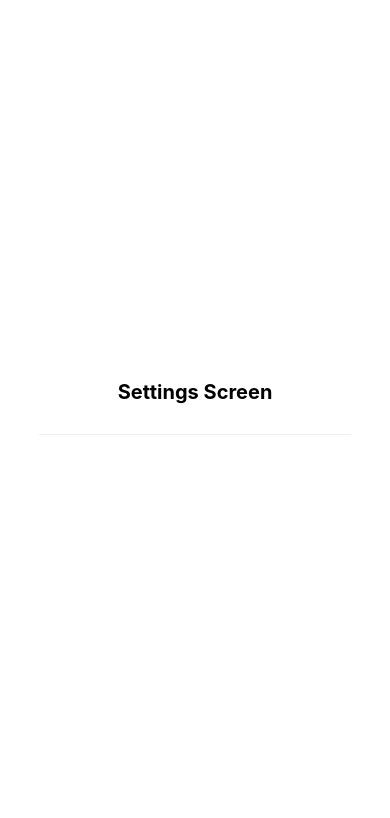
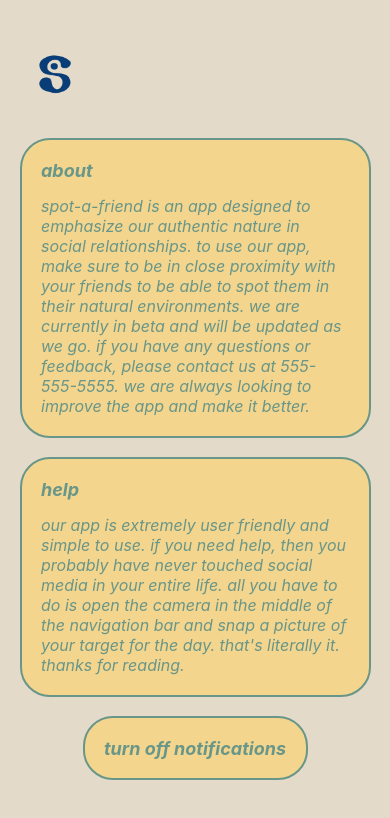
Before and after one commit to jeffzhou02/SpotAFriend, a React Native app in the folder frontend/: screen /Settings in a window 390 px wide. Shown: the top 818 px of the page. Built offline with nearby package versions, Linux system fonts and the light colour scheme; what expo-linking would draw is missing.

Commit message:
setttings done

```diff
--- a/frontend/screens/SettingsScreen.tsx
+++ b/frontend/screens/SettingsScreen.tsx
@@ -1,24 +1,111 @@
 import {
   StyleSheet,
+  ScrollView,
+  Image,
   TouchableOpacity,
-  Image,
-  ImageBackground,
+  Pressable,
+  Modal,
+  Alert,
 } from "react-native";
+
+import React, { ReactNode, useEffect, useState } from "react";
 
 import { Text, View } from "../components/Themed";
 import { RootTabScreenProps } from "../types";
+import { faker } from "@faker-js/faker";
 
-export default function SettingsScreen({
-  navigation,
-}: RootTabScreenProps<"Settings">) {
+function Back(props: any) {
+  return (
+    <TouchableOpacity onPress={() => BackHandler(props)}>
+      <Image
+        style={{
+          resizeMode: "contain",
+          height: 40,
+          width: 40,
+        }}
+        source={require("../assets/images/icon.png")}
+      />
+    </TouchableOpacity>
+  );
+}
+
+function BackHandler(props: any) {
+  props.navigate("Home");
+  return;
+}
+
+export default function HomeScreen({ navigation }: RootTabScreenProps<"Home">) {
+  const [modalVisible, setModalVisible] = useState(false);
   return (
     <View style={styles.container}>
-      <Text style={styles.title}>Settings Screen</Text>
       <View
-        style={styles.separator}
-        lightColor="#eee"
-        darkColor="rgba(255,255,255,0.1)"
-      />
+        style={{
+          height: 55,
+          flexDirection: "row",
+          alignItems: "flex-end",
+          justifyContent: "space-between",
+          marginTop: "10%",
+          paddingHorizontal: 15,
+          width: "90%",
+          backgroundColor: "transparent",
+        }}
+      >
+        <Back {...navigation} />
+      </View>
+      <View style={styles.container}>
+        <View style={styles.box}>
+          <Text style={styles.textStyle}>about</Text>
+          <Text style={styles.names}>
+            spot-a-friend is an app designed to emphasize our authentic nature
+            in social relationships. to use our app, make sure to be in close
+            proximity with your friends to be able to spot them in their natural
+            environments. we are currently in beta and will be updated as we go.
+            if you have any questions or feedback, please contact us at
+            555-555-5555. we are always looking to improve the app and make it
+            better.
+          </Text>
+        </View>
+        <View style={styles.box}>
+          <Text style={styles.textStyle}>help</Text>
+          <Text style={styles.names}>
+            our app is extremely user friendly and simple to use. if you need
+            help, then you probably have never touched social media in your
+            entire life. all you have to do is open the camera in the middle of
+            the navigation bar and snap a picture of your target for the day.
+            that's literally it. thanks for reading.
+          </Text>
+        </View>
+        <Modal
+          animationType="slide"
+          transparent={true}
+          visible={modalVisible}
+          onRequestClose={() => {
+            Alert.alert("The selected group is closed");
+            setModalVisible(!modalVisible);
+          }}
+        >
+          <View style={styles.openCard}>
+            <View style={styles.modalContainer}>
+              <View style={{ backgroundColor: "transparent" }}>
+                <Text style={styles.names2}>
+                  your notifications are now turned off
+                </Text>
+              </View>
+              <Pressable
+                style={styles.buttonClose}
+                onPress={() => setModalVisible(!modalVisible)}
+              >
+                <Text style={styles.dismiss}>dismiss</Text>
+              </Pressable>
+            </View>
+          </View>
+        </Modal>
+        <View style={styles.box}>
+          <Pressable onPress={() => setModalVisible(true)}>
+            <Text style={styles.textStyle}>turn off notifications</Text>
+          </Pressable>
+        </View>
+      </View>
     </View>
   );
 }
@@ -28,14 +115,118 @@ const styles = StyleSheet.create({
     flex: 1,
     alignItems: "center",
     justifyContent: "center",
+    backgroundColor: "#E3DAC9",
   },
-  title: {
-    fontSize: 20,
+  centeredView: {
+    flex: 1,
+    alignItems: "center",
+    justifyContent: "center",
+    backgroundColor: "#E3DAC9",
+  },
+  box: {
+    backgroundColor: "#F4D58D",
+    borderColor: "#689689",
+    borderWidth: 2,
+    borderRadius: 30,
+    marginBottom: "5%",
+    paddingHorizontal: "5%",
+    paddingVertical: "5%",
+    marginHorizontal: "5%",
+  },
+  openCard: {
+    height: "15%",
+    width: "90%",
+    marginTop: "10%",
+    alignSelf: "center",
+    backgroundColor: "#00AFB5",
+    borderRadius: 30,
+  },
+  buttonClose: {
+    backgroundColor: "transparent",
+    height: "auto",
+  },
+  textStyle: {
+    fontSize: 18,
+    fontStyle: "italic",
     fontWeight: "bold",
+    color: "#689689",
+    backgroundColor: "transparent",
   },
-  separator: {
-    marginVertical: 30,
-    height: 1,
-    width: "80%",
+  names: {
+    fontSize: 16,
+    fontStyle: "italic",
+    color: "#689689",
+    marginTop: "5%",
+  },
+  names2: {
+    fontSize: 18,
+    fontStyle: "italic",
+    color: "#fff",
+    marginTop: "5%",
+  },
+  dismiss: {
+    fontSize: 16,
+    fontStyle: "italic",
+    textDecorationLine: "underline",
+    color: "#fff",
+    marginTop: "10%",
+  },
+  modalContainer: {
+    backgroundColor: "transparent",
+    margin: "5%",
+    height: 400,
+    alignItems: "center",
+  },
+  addgroup: {
+    backgroundColor: "#BF0603",
+    height: 40,
+    width: 40,
+    borderRadius: 15,
+    justifyContent: "center",
+  },
+  groupImage: {
+    alignSelf: "center",
+    height: 100,
+    width: 100,
+    borderRadius: 20,
+    borderWidth: 2,
+    borderColor: "#689689",
+  },
+  targetImage: {
+    alignSelf: "center",
+    height: 140,
+    width: 140,
+    borderRadius: 70,
+    borderWidth: 2,
+    borderColor: "#BF0603",
+    margin: "5%",
+  },
+  tags: {
+    borderWidth: 1,
+    borderColor: "#BF0603",
+    alignItems: "center",
+    paddingHorizontal: 10,
+    marginTop: "5%",
+    paddingVertical: 1,
+    backgroundColor: "rgba(0,0,0,0)",
+    borderRadius: 20,
+    marginBottom: 5,
+    width: 140,
+  },
+  tags2: {
+    borderWidth: 2,
+    borderColor: "#BF0603",
+    alignItems: "center",
+    paddingHorizontal: 10,
+    marginTop: "2%",
+    paddingVertical: 1,
+    backgroundColor: "white",
+    borderRadius: 20,
+    marginBottom: 5,
+    width: 150,
+  },
+  tagsText: {
+    fontStyle: "italic",
+    color: "#BF0603",
   },
 });
```
